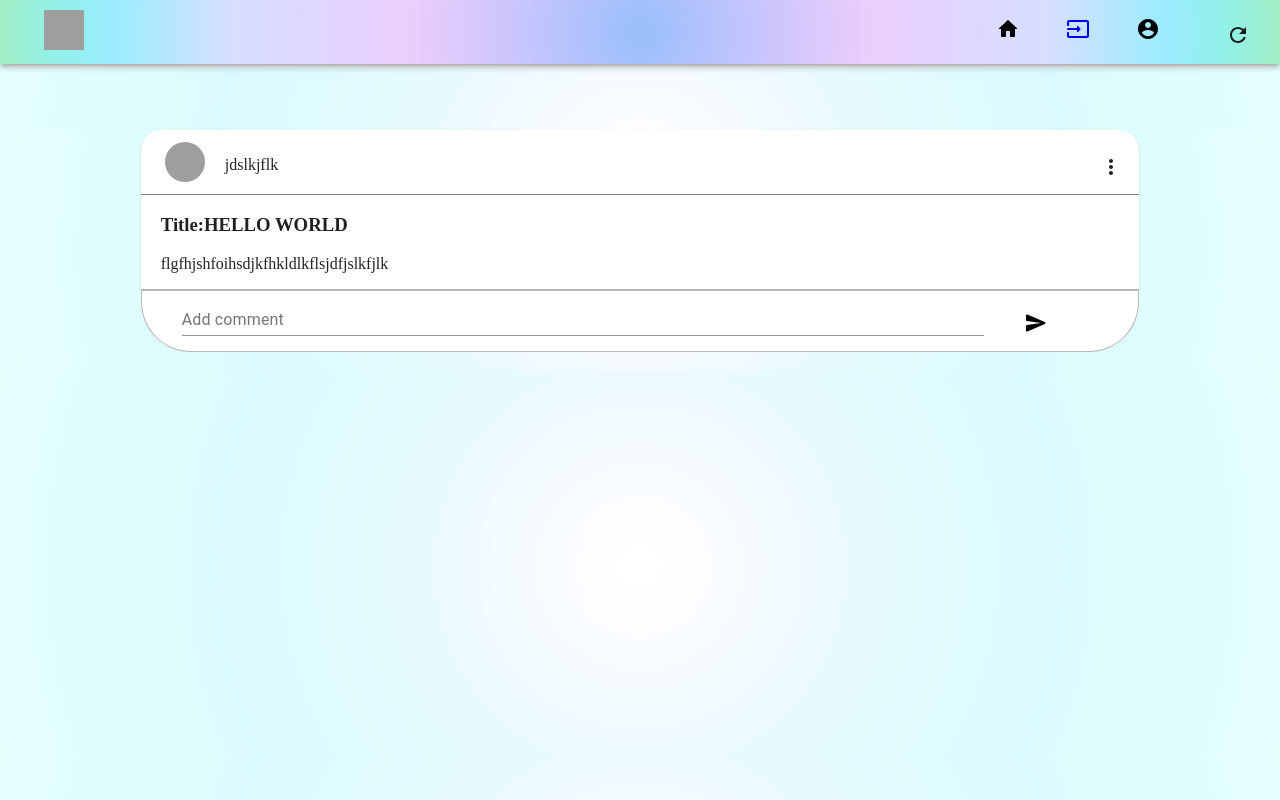
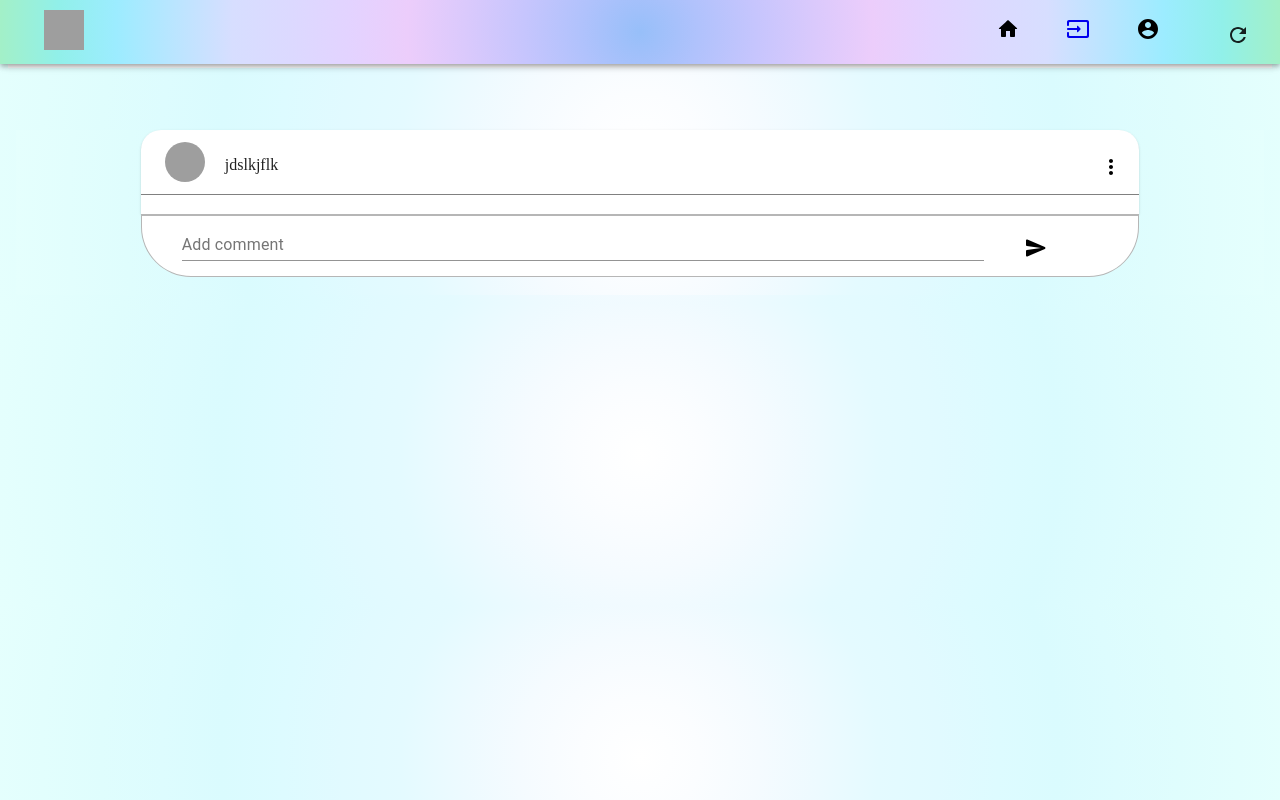
Before and after one commit to anandurdas11/Mini_project, a React (Create React App) app in the folder bloggin_webapp/: page / in a window 1280 px wide. Built offline with nearby package versions, Linux system fonts and the light colour scheme; grey boxes are pictures that could not be loaded.

Commit message:
some changes made

```diff
--- a/bloggin_webapp/src/Pages/Home/Moreoptions.js
+++ b/bloggin_webapp/src/Pages/Home/Moreoptions.js
@@ -16,8 +16,8 @@ const Moreoptions = () => {
     };
   return (
     <div >
-      <Button onClick={handleClick}>
-        <MoreVertRounded />
+      <Button onClick={handleClick} style={{borderRadius:"400px"}}>
+        <MoreVertRounded style={{color:"black"}} />
       </Button>
       <div className='menu'>
         <Menu
@@ -40,7 +40,7 @@ const Moreoptions = () => {
         >
           <MenuItem onClick={handleClose}>Edit</MenuItem>
           <MenuItem onClick={handleClose}>delete</MenuItem>
-          <MenuItem onClick={handleClose}>Report</MenuItem>
+
         </Menu>
       </div>
     </div>
--- a/bloggin_webapp/src/Pages/Home/Postlist.js
+++ b/bloggin_webapp/src/Pages/Home/Postlist.js
@@ -3,9 +3,17 @@ import {  Avatar, Card ,TextField, Toolbar } from "@material-ui/core"
 import { SendRounded } from '@material-ui/icons';
 import './Postlist.css'
 import Moreoptions from './Moreoptions';
+import { useState } from 'react';
+import { postrefernce } from '../../firebasecollection';
+
+import { doc, onSnapshot } from 'firebase/firestore';
+import { useEffect } from 'react';
 function Home() {
+
+
   return (
     <div>
+
       <body>
         <div className="Post">
           <div className="Postemplate">
@@ -19,14 +27,14 @@ function Home() {
                   className="topavatar"
                   alt="icon"
                 />
-                <div className='Name'>jdslkjflk</div>
+                <div className="Name">jdslkjflk</div>
                 <div className="More">
                   <Moreoptions />
                 </div>
               </Toolbar>
               <div className="content">
-                <h3>Title:HELLO WORLD</h3>
-                <p>flgfhjshfoihsdjkfhkldlkflsjdfjslkfjlk</p>
+                <h3></h3>
+                <p></p>
               </div>
             </Card>
           </div>
@@ -42,11 +50,11 @@ function Home() {
               <div className="send">
                 <SendRounded></SendRounded>
               </div>
+              <br></br>
             </div>
           </div>
         </div>
         <br></br>
-
       </body>
     </div>
   );
--- a/bloggin_webapp/src/firebase.js
+++ b/bloggin_webapp/src/firebase.js
@@ -1,6 +1,7 @@
 // Import the functions you need from the SDKs you need
 import { initializeApp } from "firebase/app";
 import { getAuth, GoogleAuthProvider } from "firebase/auth";
+import { getFirestore } from "firebase/firestore";
 
 // Your web app's Firebase configuration
 const firebaseConfig = {
@@ -16,3 +17,4 @@ const firebaseConfig = {
 const app = initializeApp(firebaseConfig);
 export const auth = getAuth(app);
 export const provider = new GoogleAuthProvider();
+export const db = getFirestore(app);
--- /dev/null
+++ b/bloggin_webapp/src/firebasecollection.js
@@ -0,0 +1,3 @@
+import { db } from './firebase';
+import { collection } from 'firebase/firestore';
+export const postrefernce = collection(db, 'Post');
```
Also changed, not shown: bloggin_webapp/src/Components/topbar.css (line endings or trailing spaces), bloggin_webapp/src/Pages/Home/Postlist.css (line endings or trailing spaces), 1 other file (tests, documents, lock files or other folders).
